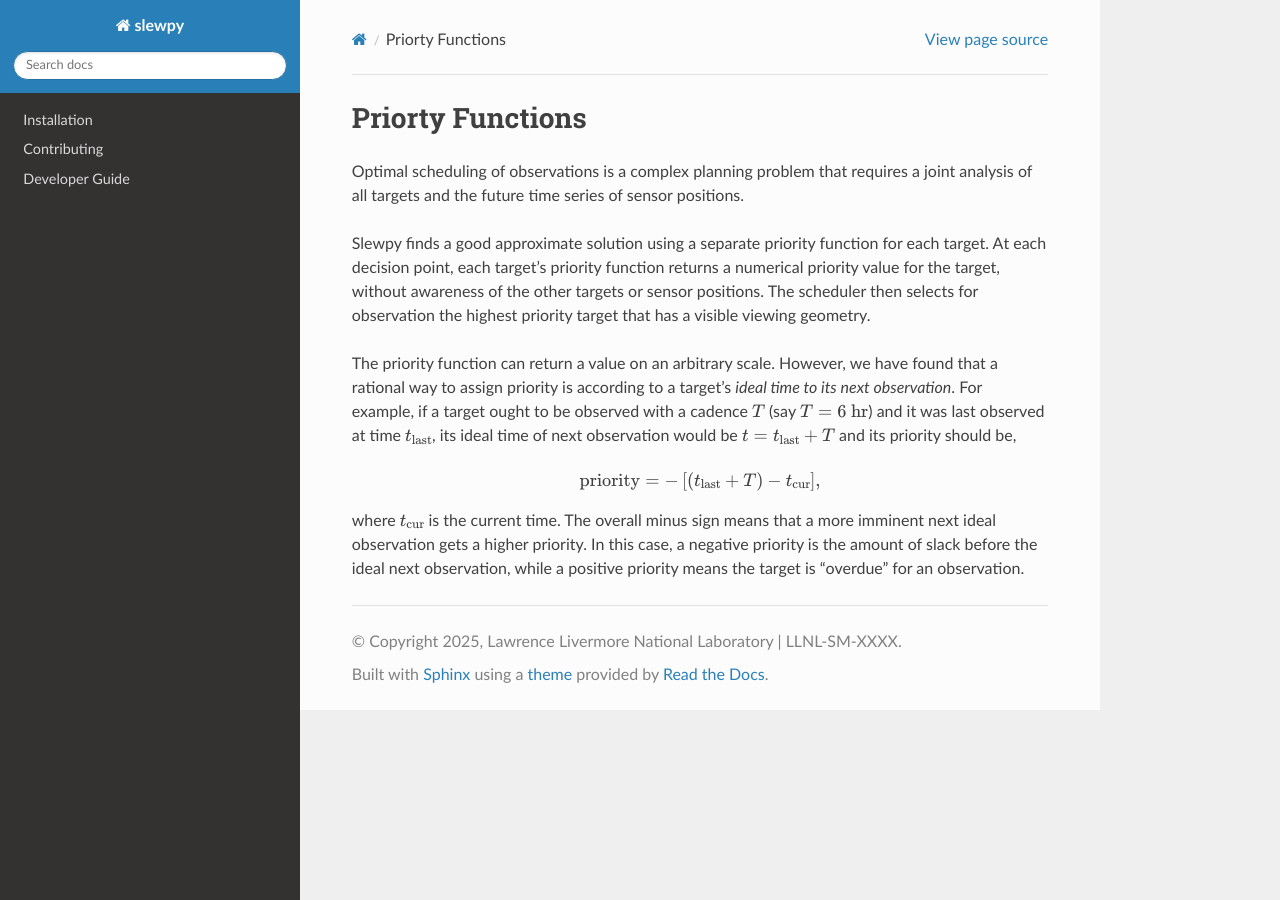
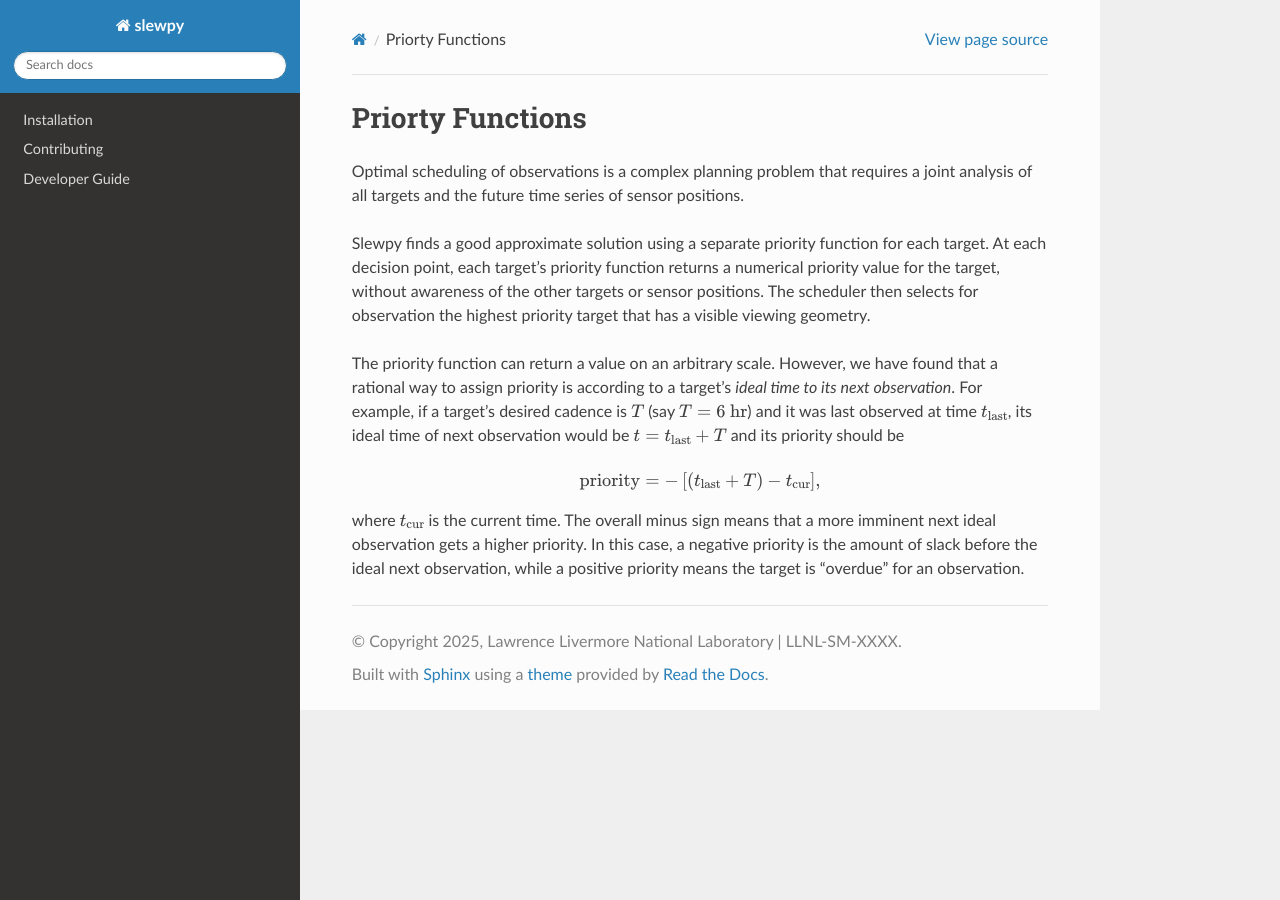
Before and after one commit to LLNL/slewpy, a Sphinx documentation site: the page built from docs/source/priority.rst, in a window 1280 px wide. Built offline with Sphinx 7.4.7 and the Read the Docs theme 3.1.0, drawn with Linux system fonts in a browser that asks for light colours; pages that are not in the unit, such as notebooks, are missing from menus.

Commit message:
priority doc

```diff
--- a/docs/source/priority.rst
+++ b/docs/source/priority.rst
@@ -11,10 +11,10 @@ targets or sensor positions. The scheduler then selects for observation the high
 visible viewing geometry.
 
 The priority function can return a value on an arbitrary scale. However, we have found that a rational way to
-assign priority is according to a target's *ideal time to its next observation*. For example, if a target ought
-to be observed with a cadence :math:`T` (say :math:`T = 6~\mathrm{hr}`) and it was last observed at time
+assign priority is according to a target's *ideal time to its next observation*. For example, if a target's
+desired cadence is :math:`T` (say :math:`T = 6~\mathrm{hr}`) and it was last observed at time
 :math:`t_\mathrm{last}`, its ideal time of next observation would be :math:`t = t_\mathrm{last} + T` and
-its priority should be,
+its priority should be
 
 .. math::
 
```
